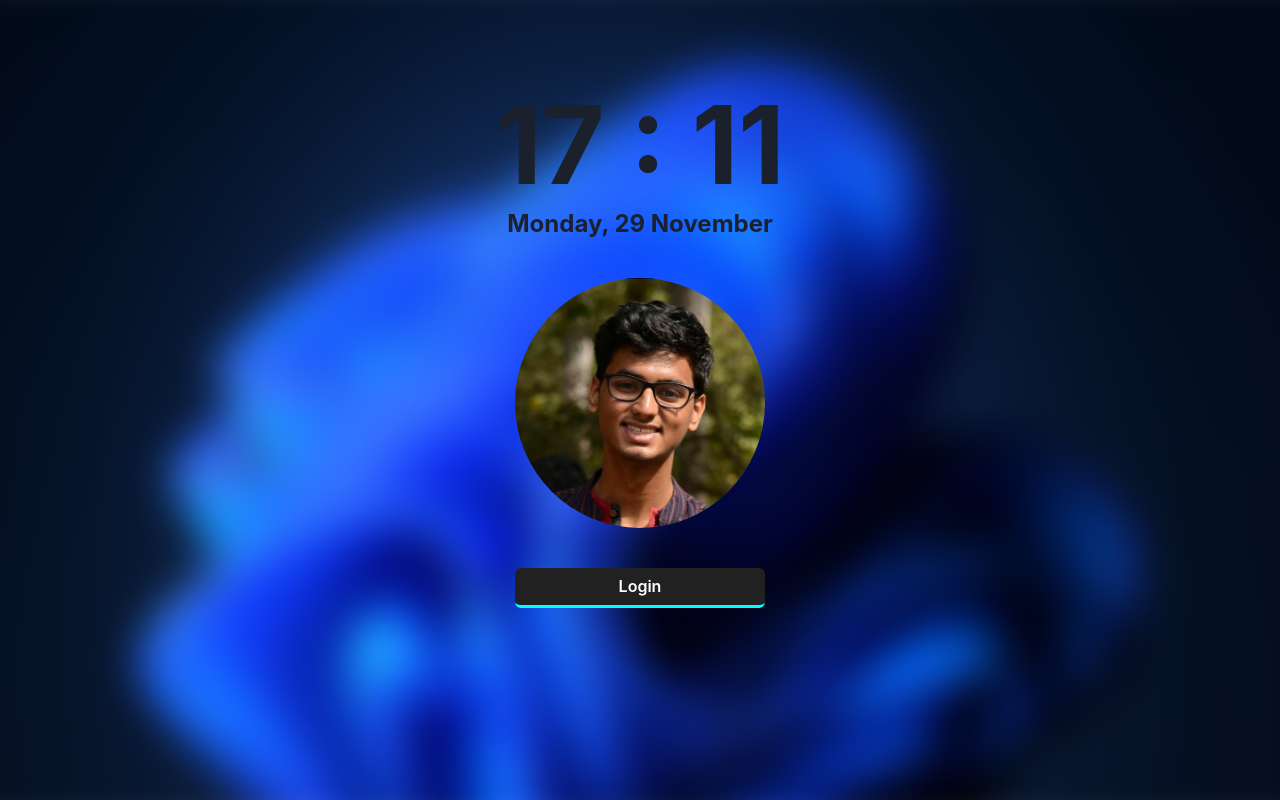
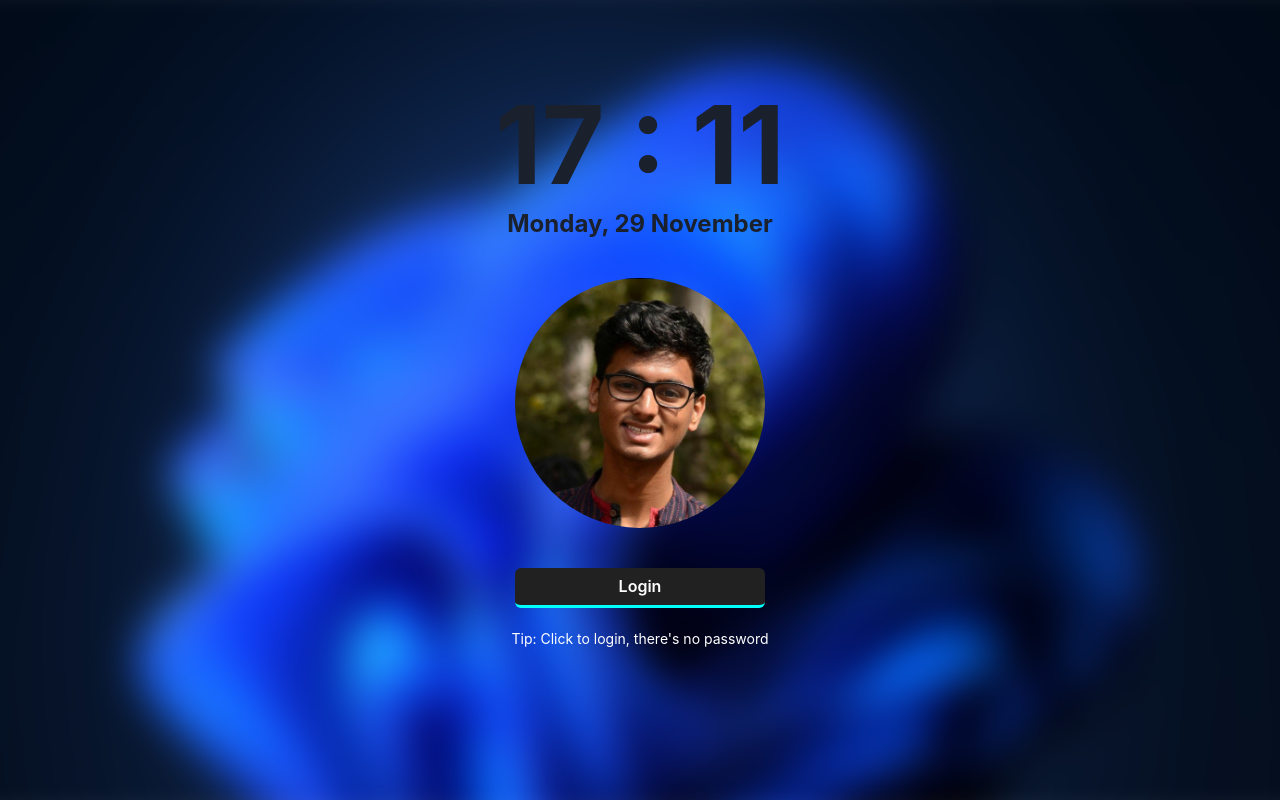
Before and after one commit to MayoSR/Portfolio-React, a React (Create React App) app: page / in a window 1280 px wide. Built offline with nearby package versions, Linux system fonts and the light colour scheme.

Commit message:
Login logout

```diff
--- a/src/components/LockScreen.jsx
+++ b/src/components/LockScreen.jsx
@@ -38,6 +38,7 @@ export default function LockScreen() {
                     <img src='/static/me.jpg' style={{ height: "250px", width: "250px", borderRadius: "50%" }} />
                 </Box>
                 <Button onClick={() => dispatch(login(1))} mt="40px" width="250px" variant="solid" bg="#212121" color="white" borderBottom="3px solid cyan">Login</Button>
+                <Text mt="20px" fontSize="sm" color="white">Tip: Click to login, there's no password</Text>
             </Flex>
         </Box>
     )
```
